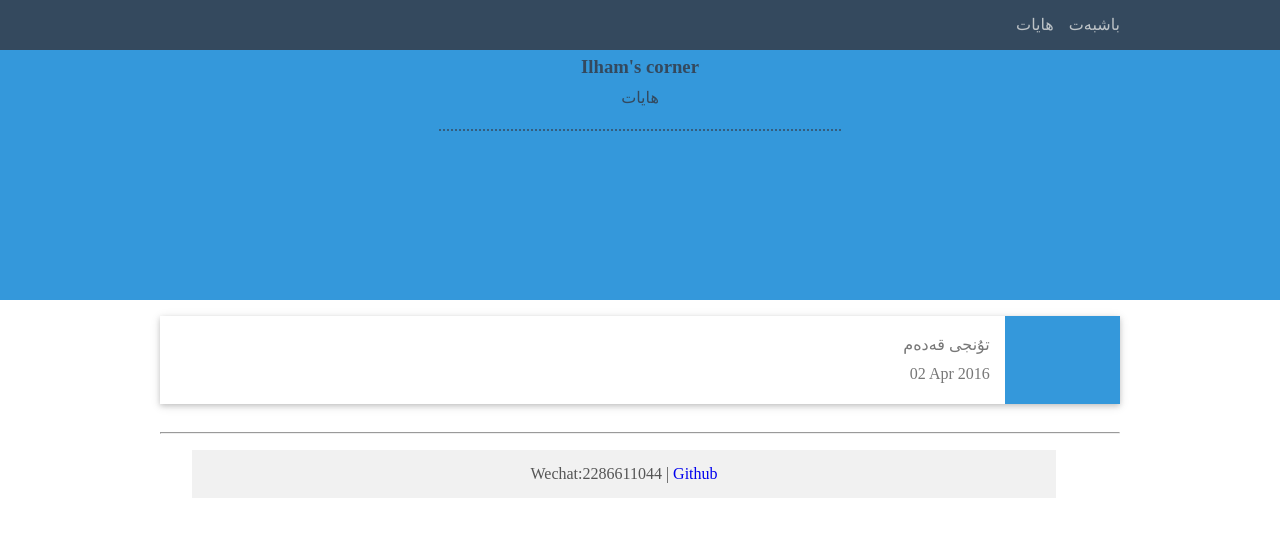
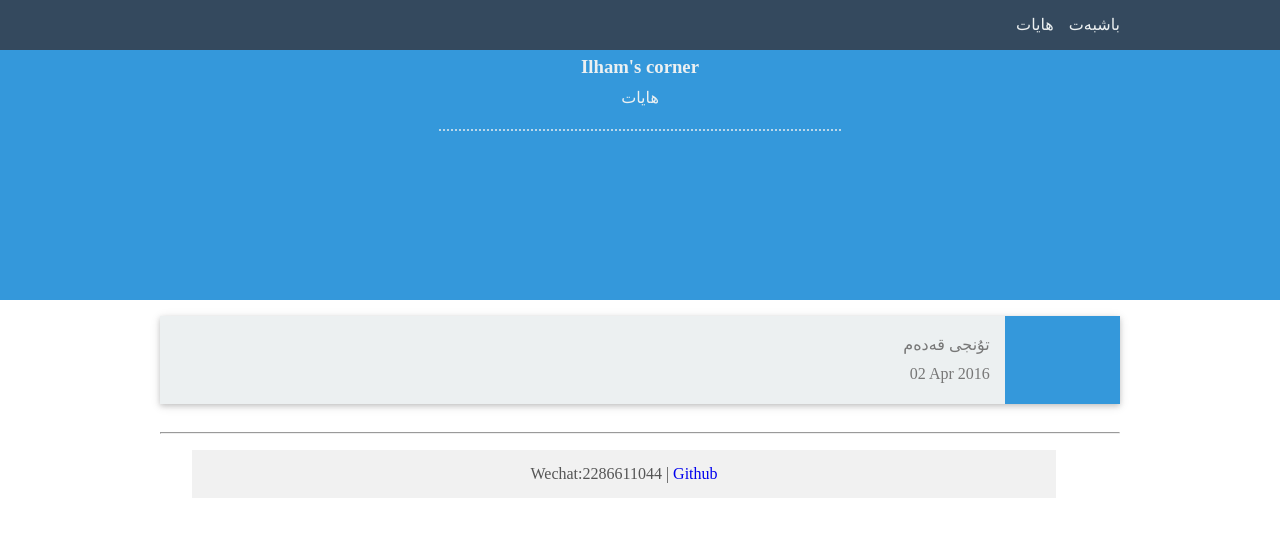
Before and after one commit to ilhamxyz/ilhamxyz.github.io, a Jekyll site: the page built from index.markdown, in a window 1280 px wide. Shown: the top 537 px of the page. Built offline with Jekyll 4.4.1, drawn with Linux system fonts in a browser that asks for light colours.

Commit message:
Update ilham.css

```diff
--- a/css/ilham.css
+++ b/css/ilham.css
@@ -22,13 +22,13 @@ body{
 	margin-left: 15px;
 }
 .header .navbar li a{
+	color: #ECF0F1;
+}
+.header .navbar li a:hover{
 	color: #BDC3C7;
 }
-.header .navbar li a:hover{
-	color: #ECF0F1;
-}
 .header .banner{
-	color:#34495E;
+	color:#ECF0F1;
 }
 .container{
 	width: 960px;
@@ -42,7 +42,7 @@ body{
     	-webkit-transition: all .5s ease;
     	transition: all .5s ease;
     	margin-top: 1em;
-    background-color: #fff;
+    	background-color: #ECF0F1;
     	box-shadow: 0 2px 5px 0 rgba(0, 0, 0, 0.16), 0 2px 10px 0 rgba(0, 0, 0, 0.12);
 }
 .posts .item .right {
```
Lines whose indentation alone changed are shown as unchanged.
